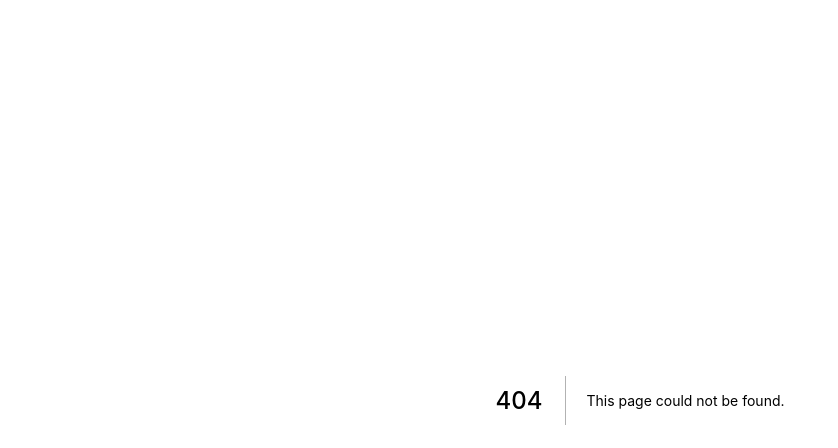
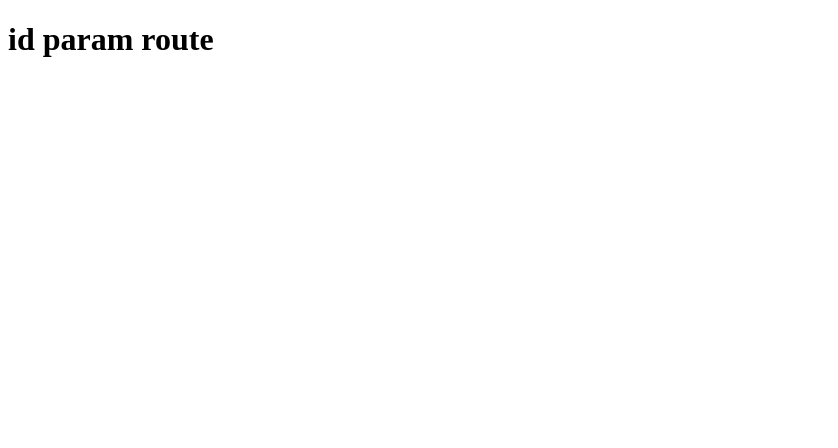
Before and after one commit to jugalkpatel/notes-app, a Next.js app: page /notes/1 in a window 1280 px wide. Before the commit this address had no page. Shown: the top 448 px of the page, without its empty margins (0-838 px from the left). Built offline with nearby package versions, Linux system fonts and the light colour scheme.

Commit message:
add id param route (/notes/:id)

```diff
--- /dev/null
+++ b/pages/notes/[id].jsx
@@ -0,0 +1,3 @@
+export default () => {
+    return <h1>id param route</h1>
+}
```
